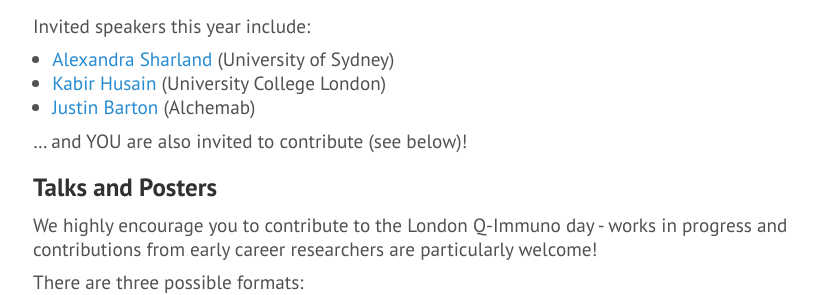
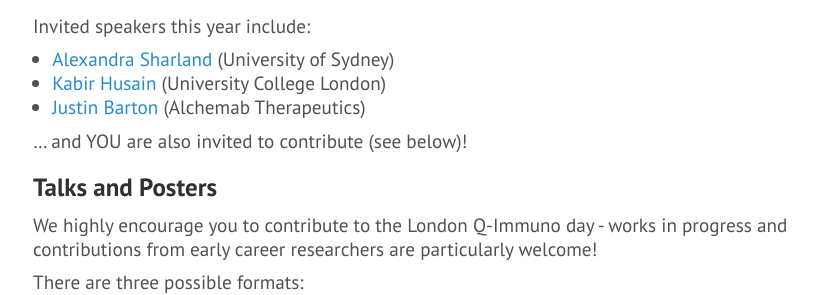
Before and after one commit to andim/andim.github.io, a Jekyll site: the page built from ldnday.md, in a window 1280 px wide. Shown: the part 1016-1311 px from the top of the page, without its empty margins (223-1055 px from the left). Built offline with Jekyll 4.4.1, drawn with Linux system fonts in a browser that asks for light colours; nearby versions of some CDN libraries; a script that is not in the unit is left out.

Commit message:
updated affiliation

```diff
--- a/ldnday.md
+++ b/ldnday.md
@@ -50,7 +50,7 @@ There is no registration fee, but we encourage prior [registration](https://lu.m
 Invited speakers this year include:
 - [Alexandra Sharland](https://www.sydney.edu.au/medicine-health/about/our-people/academic-staff/alexandra-sharland.html) (University of Sydney)
 - [Kabir Husain](https://kabirhusain.github.io/) (University College London)
-- [Justin Barton](https://scholar.google.co.uk/citations?user=rqbk7ezKqosC&hl=en) (Alchemab)
+- [Justin Barton](https://scholar.google.co.uk/citations?user=rqbk7ezKqosC&hl=en) (Alchemab Therapeutics)
 
 ... and YOU are also invited to contribute (see below)!
 
```
